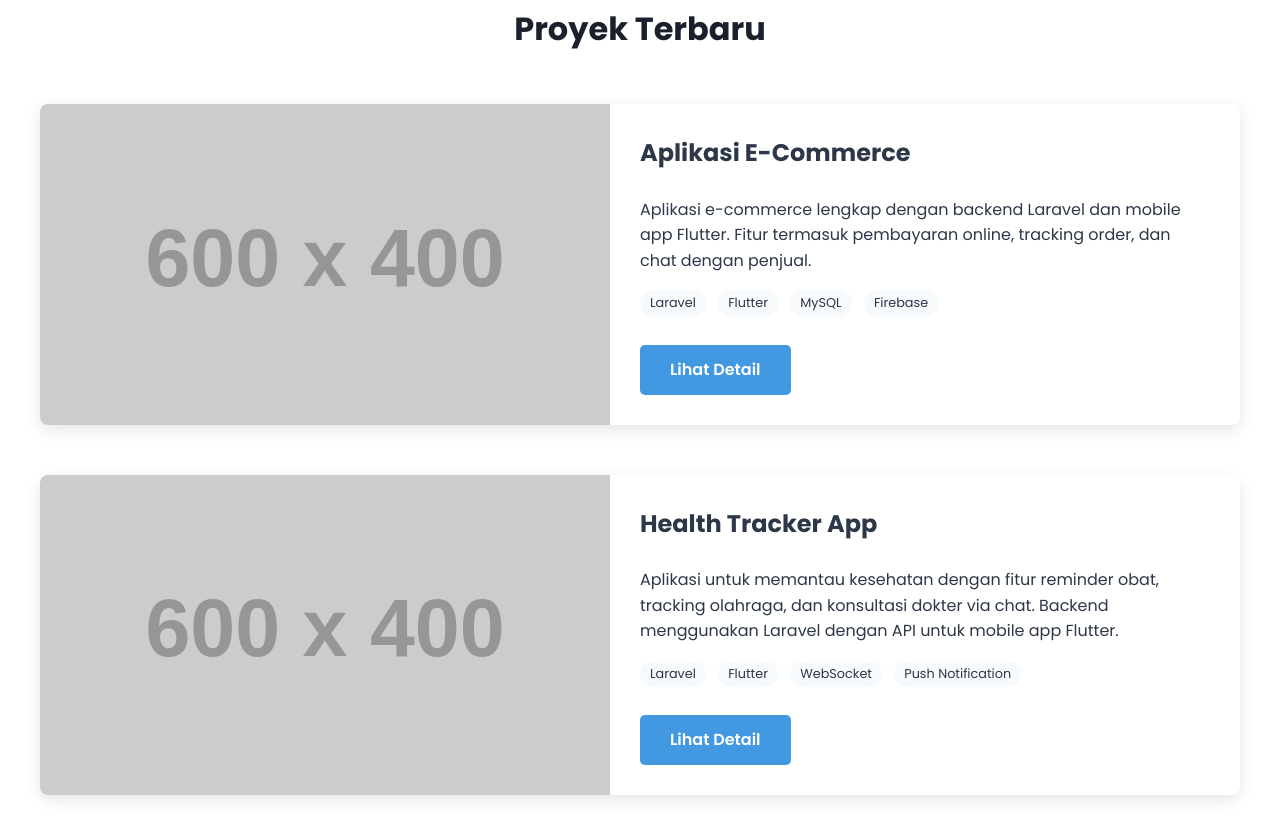
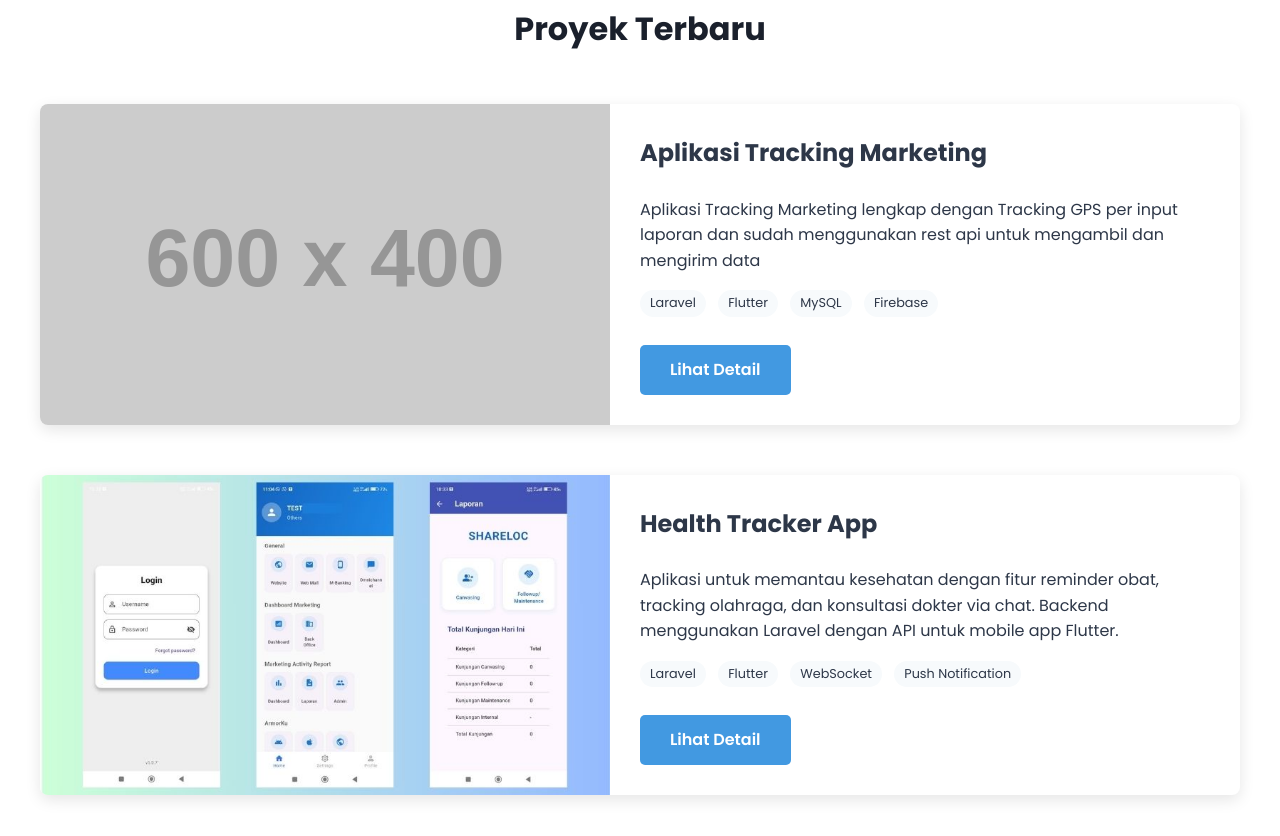
Before and after one commit to avibmj/resume, a plain HTML site: page index.html in a window 1280 px wide. Shown: the part 1215-2051 px from the top of the page. Drawn offline with Linux system fonts and the light colour scheme; placeholder pictures from the web are drawn by us.

Commit message:
Update index.html tambah gambar

```diff
--- a/index.html
+++ b/index.html
@@ -222,8 +222,8 @@
             <div class="project-card">
                 <div class="project-image" style="background-image: url('https://via.placeholder.com/600x400?text=E-Commerce+App');"></div>
                 <div class="project-details">
-                    <h3>Aplikasi E-Commerce</h3>
-                    <p>Aplikasi e-commerce lengkap dengan backend Laravel dan mobile app Flutter. Fitur termasuk pembayaran online, tracking order, dan chat dengan penjual.</p>
+                    <h3>Aplikasi Tracking Marketing</h3>
+                    <p>Aplikasi Tracking Marketing lengkap dengan Tracking GPS per input laporan dan sudah menggunakan rest api untuk mengambil dan mengirim data</p>
                     <div>
                         <span class="tech-badge">Laravel</span>
                         <span class="tech-badge">Flutter</span>
@@ -235,7 +235,7 @@
             </div>
 
             <div class="project-card">
-                <div class="project-image" style="background-image: url('https://via.placeholder.com/600x400?text=Health+Tracker');"></div>
+                <div class="project-image" style="background-image: url('apps_1.jpg');"></div>
                 <div class="project-details">
                     <h3>Health Tracker App</h3>
                     <p>Aplikasi untuk memantau kesehatan dengan fitur reminder obat, tracking olahraga, dan konsultasi dokter via chat. Backend menggunakan Laravel dengan API untuk mobile app Flutter.</p>
```
